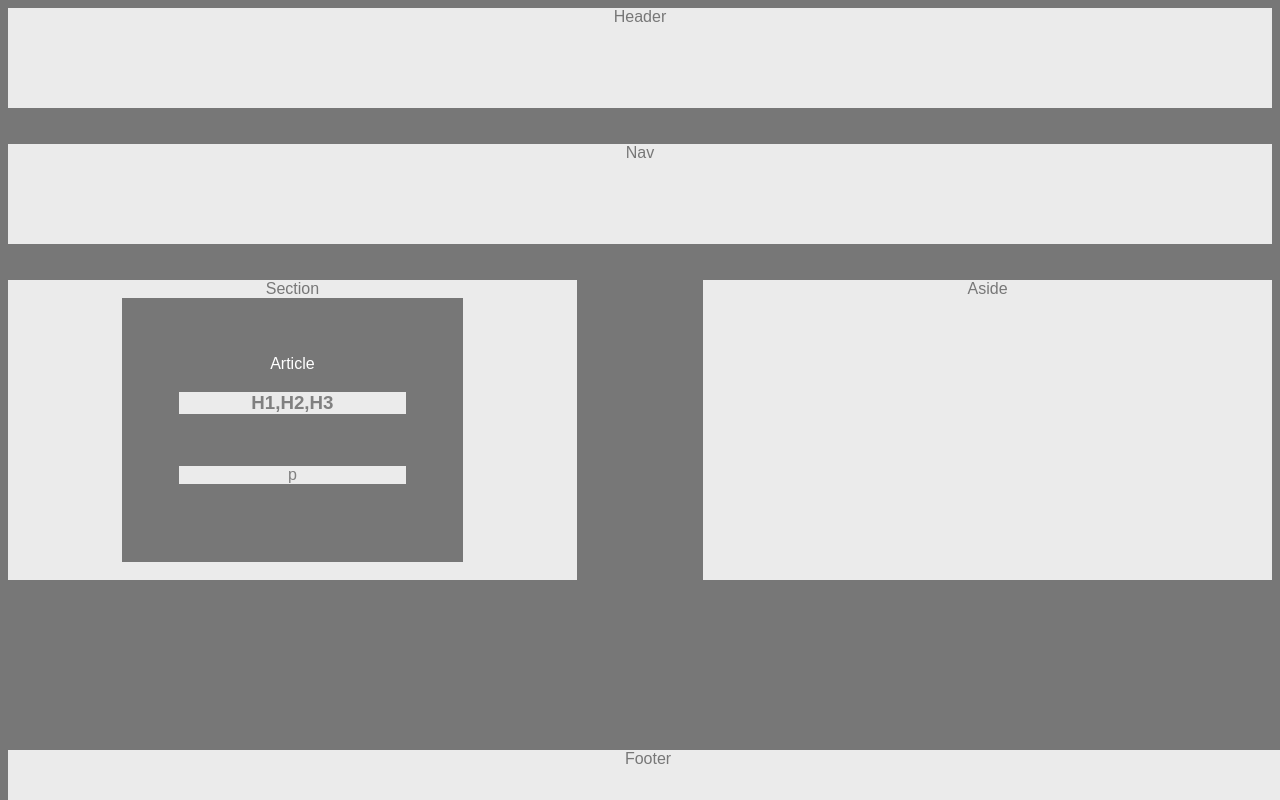
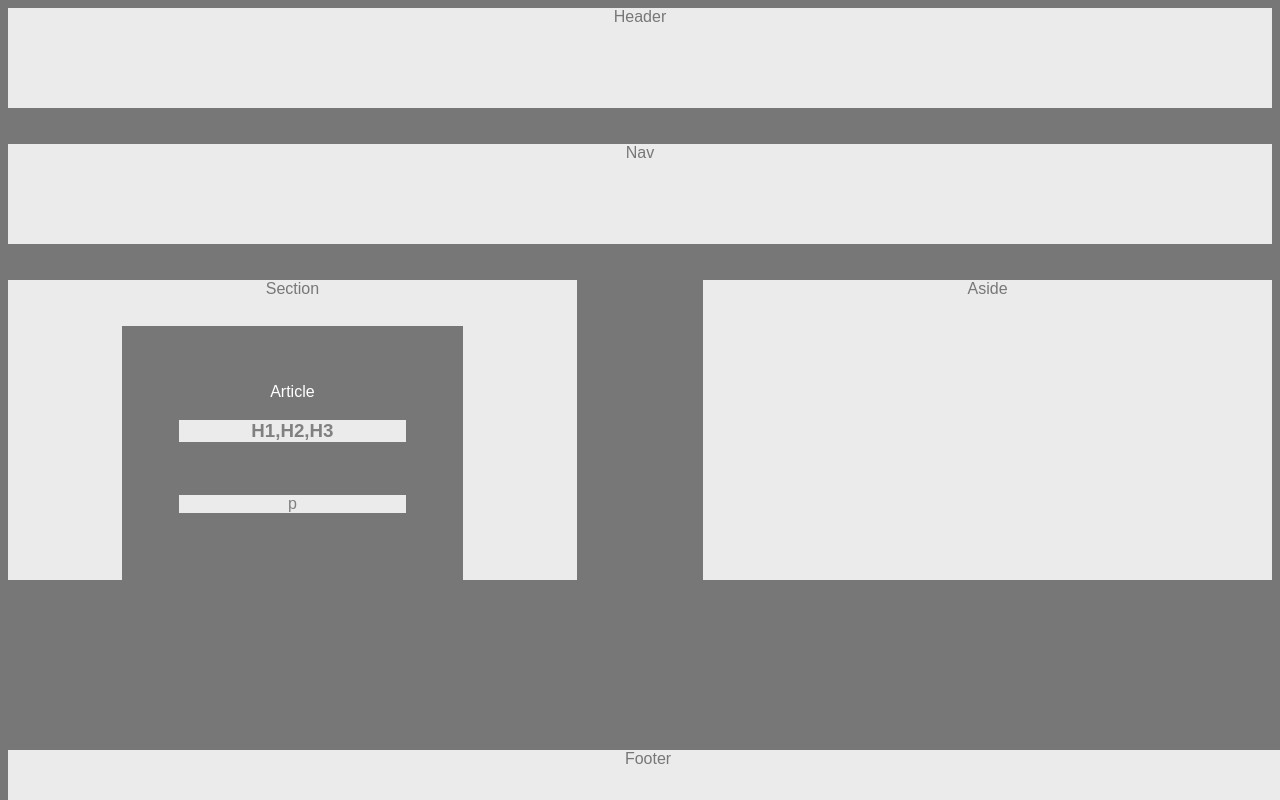
Before and after one commit to vicklawl/HW-Wireframe, a plain HTML site: page index.html in a window 1280 px wide. Drawn offline with Linux system fonts and the light colour scheme.

Commit message:
push take3

```diff
--- a/index.html
+++ b/index.html
@@ -47,6 +47,8 @@
             color: grey;
             background: #777777;
             margin: auto;
+            margin-top: 5%;
+            margin-bottom: 5%;
             width:40%;
             height: 50%;
             padding: 10%;
```
